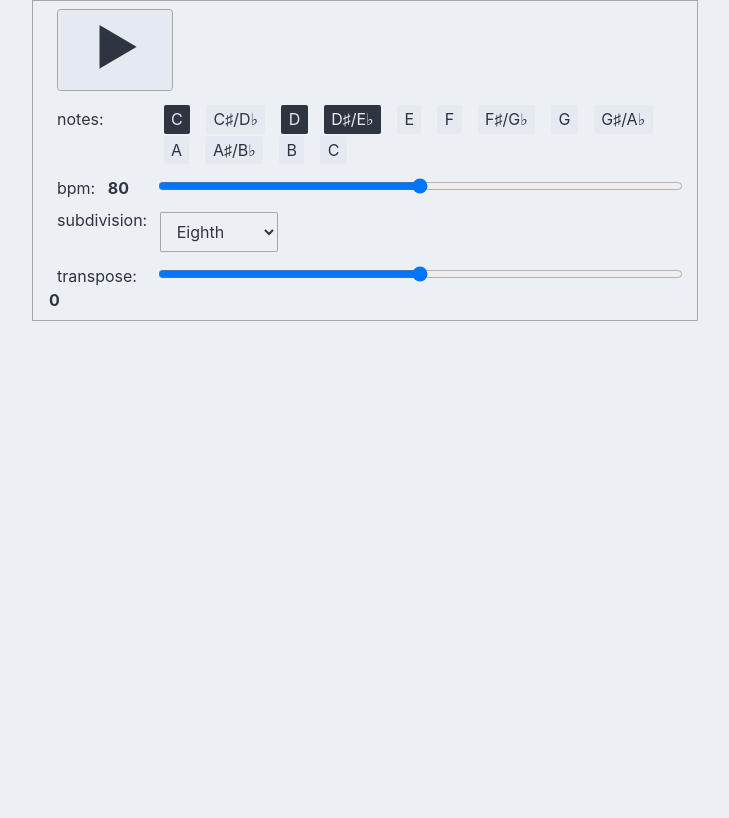
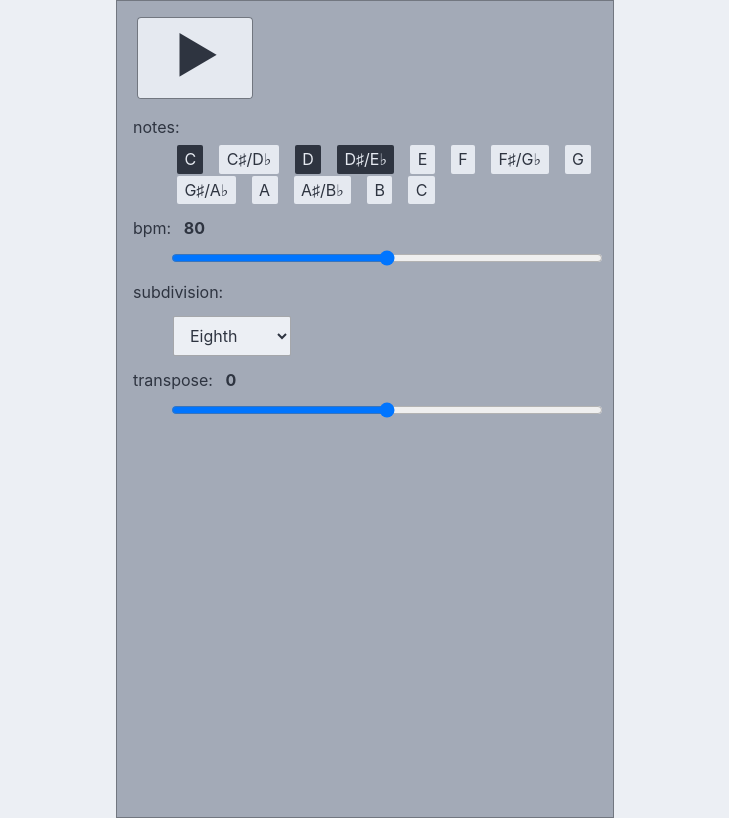
Before and after one commit to doggit/phraser, a website built with Parcel: page src/index.html in a window 1280 px wide. Shown: the whole page, without its empty margins (275-1004 px from the left). Built offline with nearby package versions, Linux system fonts and the light colour scheme.

Commit message:
Styling tweaks, content under labels

```diff
--- a/src/index.html
+++ b/src/index.html
@@ -9,7 +9,7 @@
     <link rel="stylesheet" href="./style.css"/>
 </head>
 <body>
-<div id="main" class="container bordered col-lg-6 col-md-8 col-sm-12">
+<div id="main" class="container bordered">
 
     <div class="row">
         <div class="col-sm-12">
@@ -23,10 +23,12 @@
     </div>
 
     <div class="row">
-        <div class="col-sm-3 col-md-3 col-lg-2 label-column">
+        <div>
             <label class="right">notes:</label>
         </div>
-        <div class="col-sm-9 col-md-9 col-lg-10">
+    </div>
+    <div class="row">
+        <div class="col-sm-11 col-sm-offset-1">
             <div id="notes">
                 <div class="check-button"><label for="C"><input id="C" type="checkbox" hidden value="60" name="notes"><span>C</span></label></div>
                 <div class="check-button"><label for="C#"><input id="C#" type="checkbox" hidden value="61" name="notes"><span>C&#9839;/D&#9837;</span></label></div>
@@ -46,21 +48,25 @@
     </div>
 
     <div class="row">
-        <div class="col-sm-3 col-md-3 col-lg-2 label-column">
+        <div>
             <label for="bpm">bpm:</label>
             <output id="bpm-output">80</output>
         </div>
-        <div class="col-sm-9 col-md-9 col-lg-10">
+    </div>
+    <div class="row">
+        <div class="col-sm-11 col-sm-offset-1">
             <input id="bpm" type="range" min="40" max="120" value="80"
                    oninput="document.getElementById('bpm-output').value = this.valueAsNumber">
         </div>
     </div>
 
     <div class="row">
-        <div class="col-sm-3 col-md-3 col-lg-2 label-column">
+        <div>
             <label for="subdivision">subdivision:</label>
         </div>
-        <div class="col-sm-9 col-md-9 col-lg-10">
+    </div>
+    <div class="row">
+        <div class="col-sm-11 col-sm-offset-1">
             <select id="subdivision" class="bordered">
                 <option value="1">Quarter</option>
                 <option value="2">Eighth</option>
@@ -70,11 +76,13 @@
     </div>
 
     <div class="row">
-        <div class="col-sm-3 col-md-3 col-lg-2 label-column">
+        <div>
             <label for="transpose">transpose:</label>
             <output id="transpose-output">0</output>
         </div>
-        <div class="col-sm-9 col-md-9 col-lg-10">
+    </div>
+    <div class="row">
+        <div class="col-sm-11 col-sm-offset-1">
             <input id="transpose" type="range" min="-12" max="12" value="0"
                    oninput="document.getElementById('transpose-output').value = this.valueAsNumber">
         </div>
--- a/src/style.css
+++ b/src/style.css
@@ -1,6 +1,15 @@
 :root {
     --universal-border-radius: 0.425rem;
-    --back-color: #a3aab7;
+}
+
+html, body, #main {
+    height: 100%;
+}
+
+#main {
+    max-width: 30rem;
+    background-color: #a3aab7;
+    padding: var(--universal-padding);
 }
 
 input {
```
